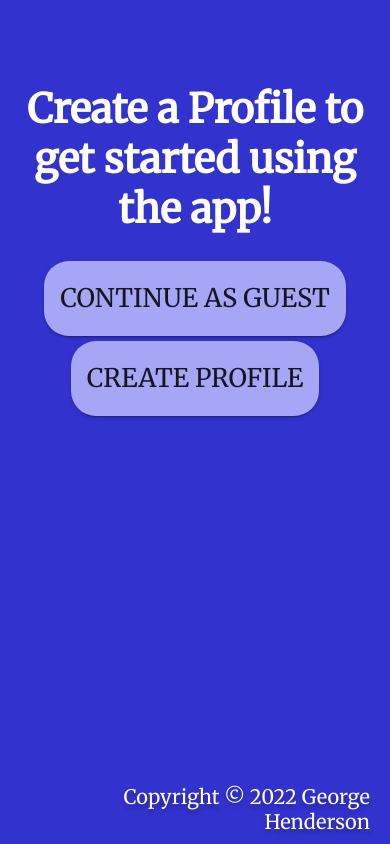
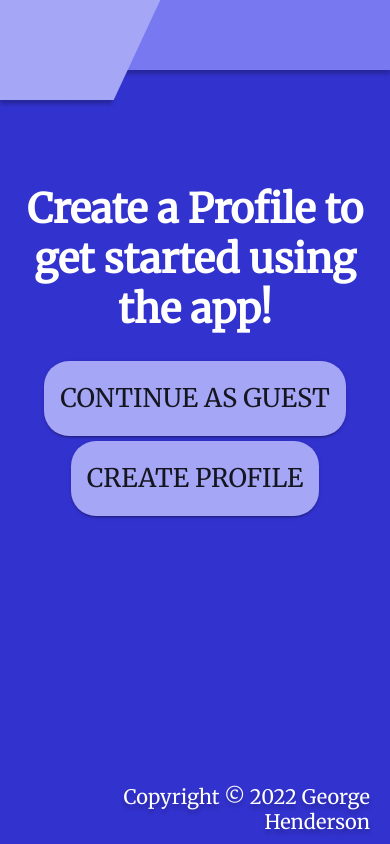
Before and after one commit to GH94GitHub/angular-chat, an Angular app: page / in a window 390 px wide. Built offline with nearby package versions, Linux system fonts and the light colour scheme.

Commit message:
Show top polys on small screens

```diff
--- a/src/app/shared/base-layout/base-layout.component.html
+++ b/src/app/shared/base-layout/base-layout.component.html
@@ -1,5 +1,5 @@
 <div class="page" fxLayout="column">
-  <div class="polys" fxLayout="row" fxHide.lt-sm>
+  <div class="polys" fxLayout="row">
     <div class="poly-left"></div>
     <div class="poly-right"></div>
   </div>
```
